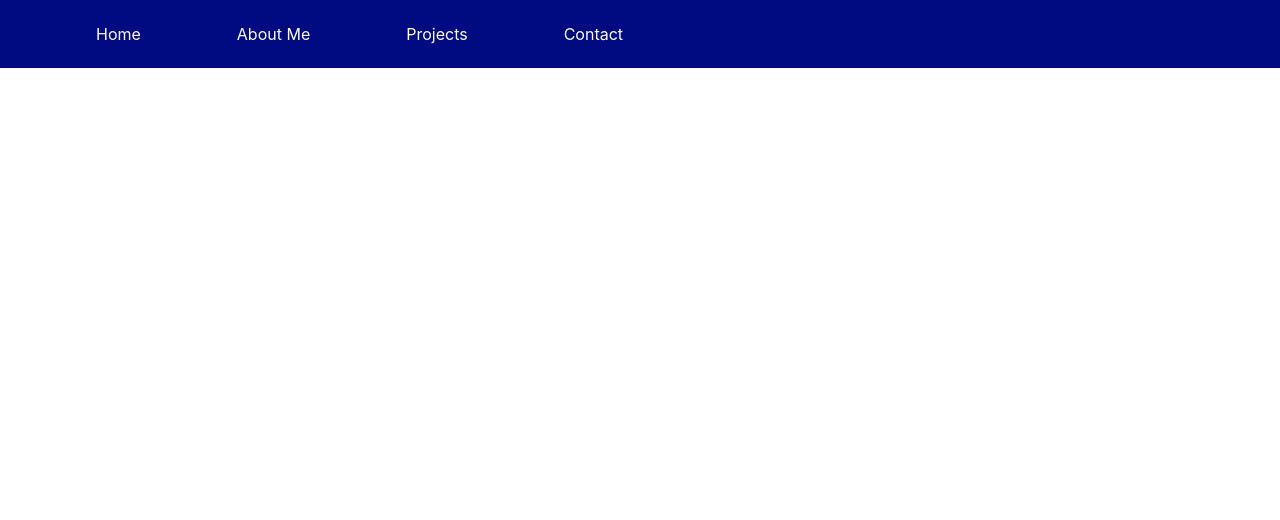
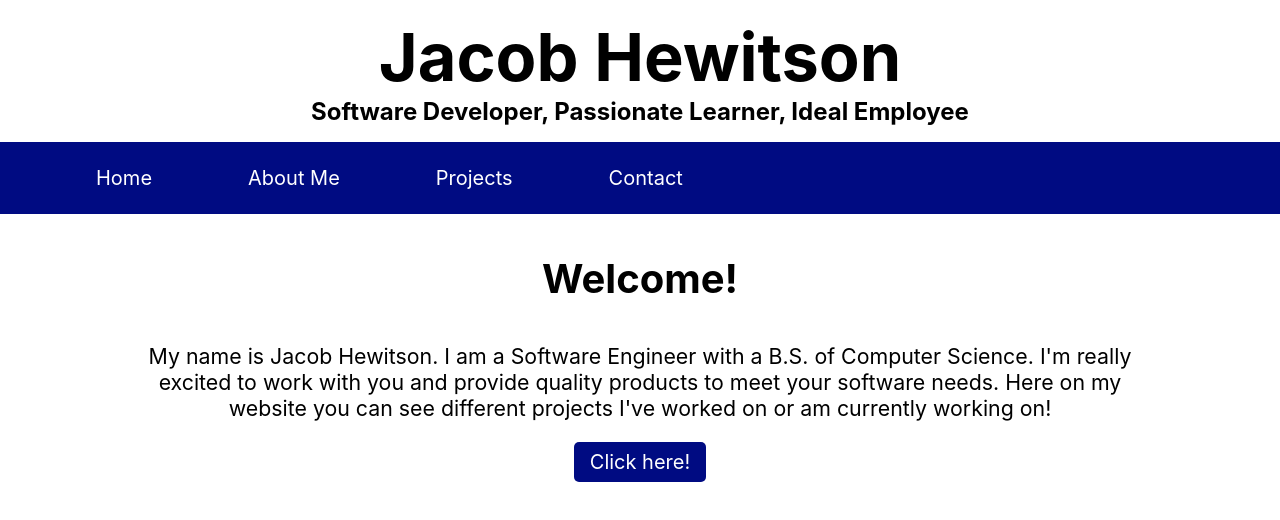
Before and after one commit to hewitson-j/react-jh-website, a React (Create React App) app: page / in a window 1280 px wide. Shown: the top 520 px of the page. Built offline with nearby package versions, Linux system fonts and the light colour scheme.

Commit message:
fixed styling for first paragraph

```diff
--- a/src/App.css
+++ b/src/App.css
@@ -1,14 +1,51 @@
-/* .App {
+.heading {
   text-align: center;
-} */
+}
 
-.App-header {
-  /* background-color: white; */
-  min-height: 100vh;
-  display: flex;
-  flex-direction: column;
-  align-items: center;
-  justify-content: center;
-  font-size: calc(10px + 2vmin);
+.heading h1 {
+  font-size: 50pt;
+  margin: 0;
+  margin-top: 1rem;
+  padding: none;
+}
+
+.heading h2 {
+  margin: 0;
+  margin-bottom: 1rem;
+}
+
+.site-content {
+  max-width: 1000px;
+  text-align: center;
+  margin: auto;
+}
+
+.site-content h3 {
+  font-size: 30pt;
+}
+
+.site-content p {
+  font-size: 16pt;
+}
+
+button {
   color: white;
+  padding: .5rem 1rem;
+  background-color: #000b82;
+  border: none;
+  border-radius: 5px;
+  font-family: -apple-system, BlinkMacSystemFont, 'Segoe UI', 'Roboto', 'Oxygen',
+    'Ubuntu', 'Cantarell', 'Fira Sans', 'Droid Sans', 'Helvetica Neue',
+    sans-serif;
 }
+
+button a {
+  color: white;
+  text-decoration: none;
+  font-size: 15pt;
+}
+
+button:hover {
+  background-color: #030a55;
+  transition-duration: .5s;
+}
--- a/src/App.js
+++ b/src/App.js
@@ -4,17 +4,30 @@ import Navbar from "./components/Navbar";
 function App() {
   return (
     <div className="App">
+      <div className="heading">
+        <h1>Jacob Hewitson</h1>
+        <h2>Software Developer, Passionate Learner, Ideal Employee</h2>
+      </div>
       <Navbar />
-      <div id="home">
+      <div className="site-content" id="home">
+        <h3>Welcome!</h3>
+        <p>
+          My name is Jacob Hewitson. I am a Software Engineer with a B.S. of
+          Computer Science. I'm really excited to work with you and provide
+          quality products to meet your software needs. Here on my website you
+          can see different projects I've worked on or am currently working on!
+        </p>
+        <button>
+          <a href="#projects">Click here!</a>
+        </button>
+      </div>
+      <div className="site-content" id="about-me">
         <p></p>
       </div>
-      <div id="about-me">
+      <div className="site-content" id="projects">
         <p></p>
       </div>
-      <div id="projects">
-        <p></p>
-      </div>
-      <div id="contact">
+      <div className="site-content" id="contact">
         <p></p>
       </div>
     </div>
--- a/src/components/Navbar.css
+++ b/src/components/Navbar.css
@@ -16,8 +16,10 @@ nav ul li {
 nav ul li a {
     padding: 3rem;
     padding-bottom: 1.5rem;
+    padding-top: 1.5rem;
     text-decoration: none;
     color: white;
+    font-size: 15pt;
 
 }
 
```
